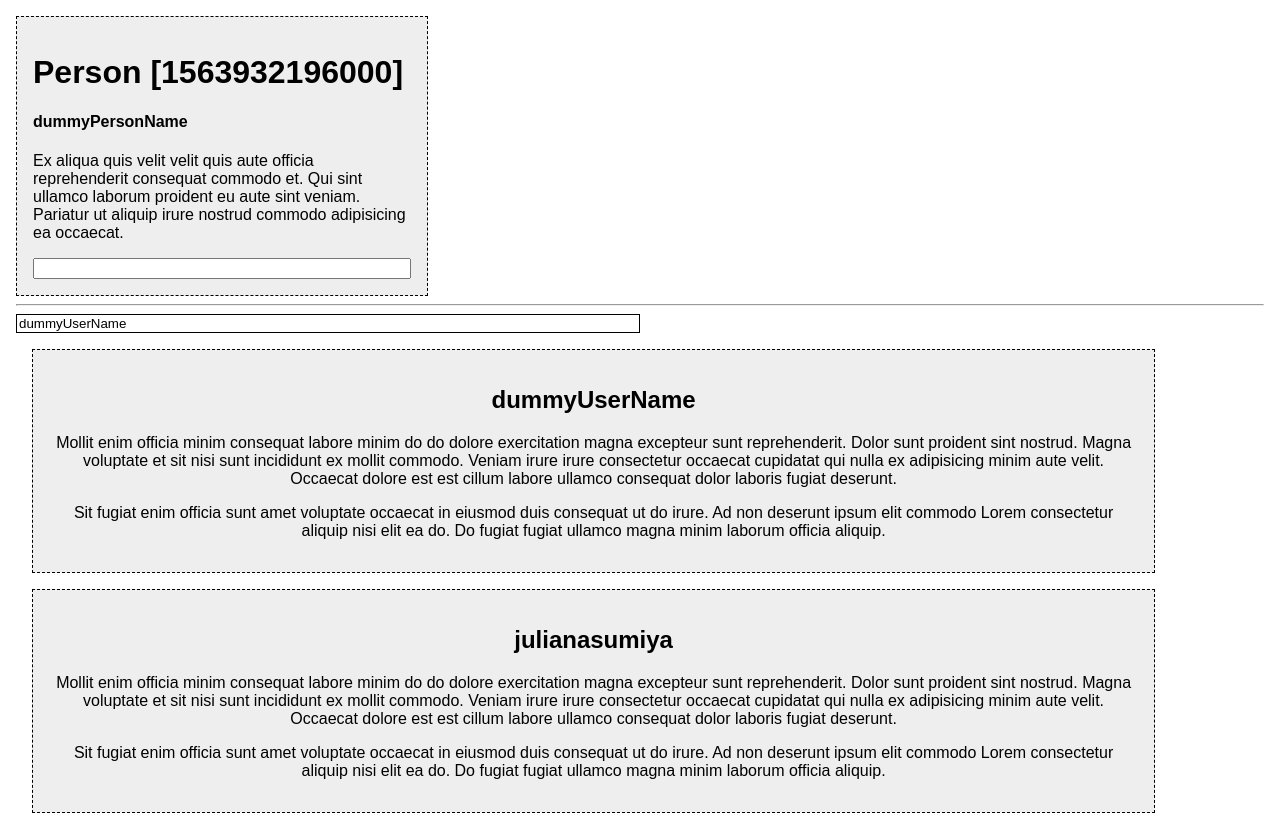
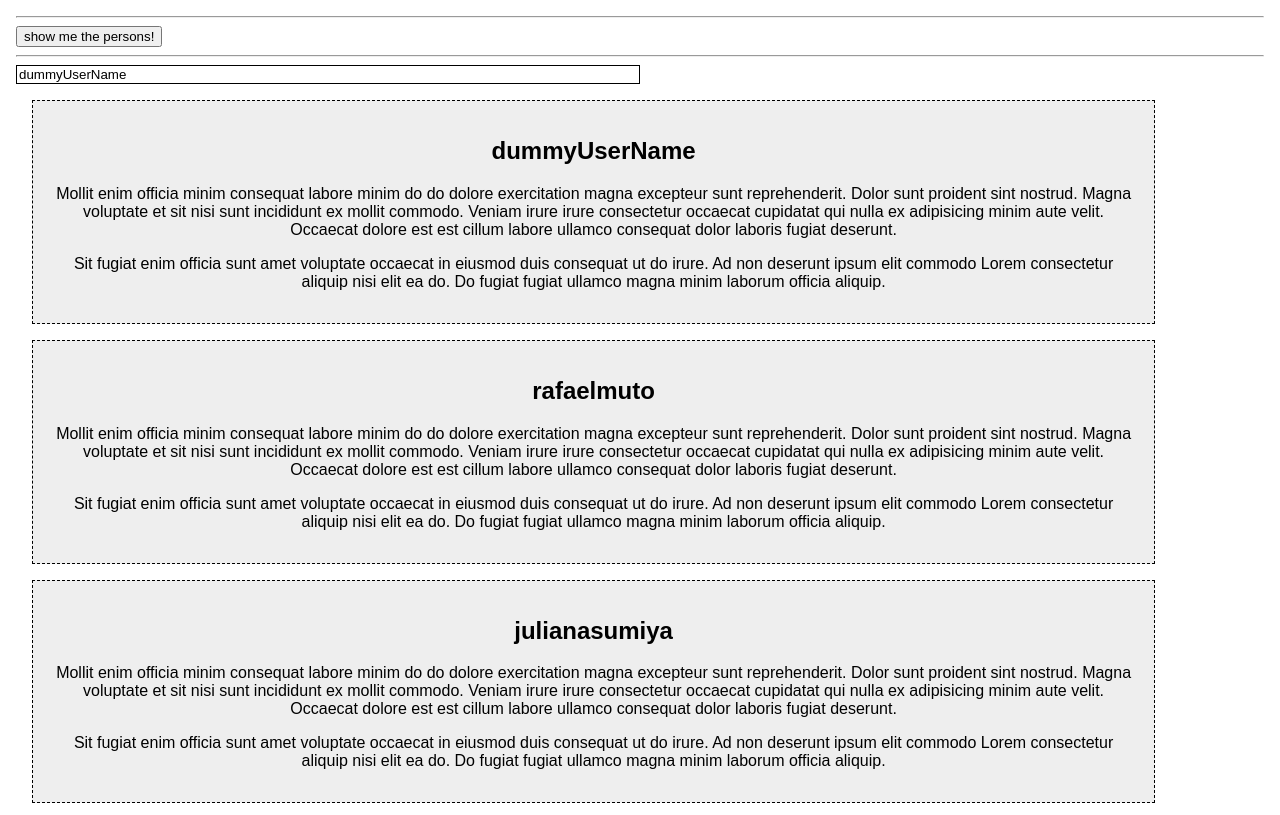
Before and after one commit to rafaelmuto/REACT.js, a React (Create React App) app in the folder EXER/: page / in a window 1280 px wide. Shown: the top 815 px of the page. Built offline with nearby package versions, Linux system fonts and the light colour scheme.

Commit message:
rendering content conditionaly

```diff
--- a/EXER/src/App.js
+++ b/EXER/src/App.js
@@ -8,7 +8,8 @@ import Person from './Person/Person';
 class App extends Component {
   state = {
     username: 'dummyUserName',
-    personname: 'dummyPersonName'
+    personname: 'dummyPersonName',
+    displayPersons: false
   };
 
   nameChangerHandler = event => {
@@ -19,13 +20,26 @@ class App extends Component {
     this.setState({ personname: evet.target.value });
   };
 
+  togglePersonsHandler = () => {
+    this.setState({ displayPersons: !this.state.displayPersons });
+  };
+
   render() {
     return (
       <div className="App">
-        <Person nameChanger={this.personChangerHandler} personName={this.state.personname} />
+        <hr />
+        <button onClick={this.togglePersonsHandler}>show me the persons!</button>
+        {this.state.displayPersons ? (
+          <div>
+            <Person nameChanger={this.personChangerHandler} personName={this.state.personname} />
+            <Person personName="Mr. Dummy Dummyster" />
+          </div>
+        ) : null}
+
         <hr />
         <UserInput changed={this.nameChangerHandler} currentName={this.state.username} />
         <UserOutput userName={this.state.username} />
+        <UserOutput userName="rafaelmuto" />
         <UserOutput userName="julianasumiya" />
         <UserOutput userName="caioverissimo" />
         <hr />
--- a/EXER/src/Person/Person.js
+++ b/EXER/src/Person/Person.js
@@ -8,7 +8,7 @@ const Person = props => {
       <h1>Person [{Date.now()}]</h1>
       <h4>{props.personName}</h4>
       <p>Ex aliqua quis velit velit quis aute officia reprehenderit consequat commodo et. Qui sint ullamco laborum proident eu aute sint veniam. Pariatur ut aliquip irure nostrud commodo adipisicing ea occaecat.</p>
-      <input onChange={props.nameChanger} type="text" />
+      <input onChange={props.nameChanger} type="text" value={props.personName} />
     </div>
   );
 };
```
